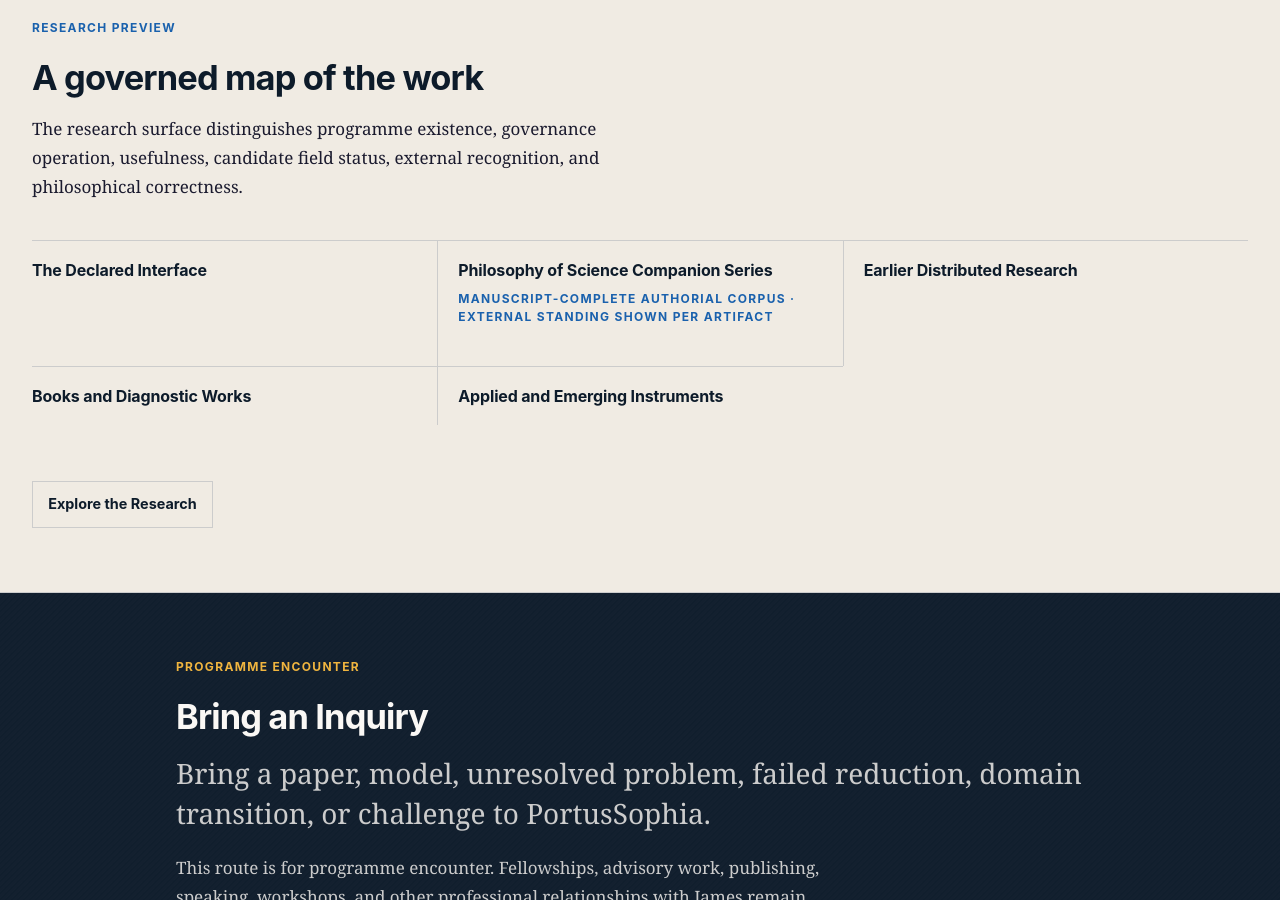
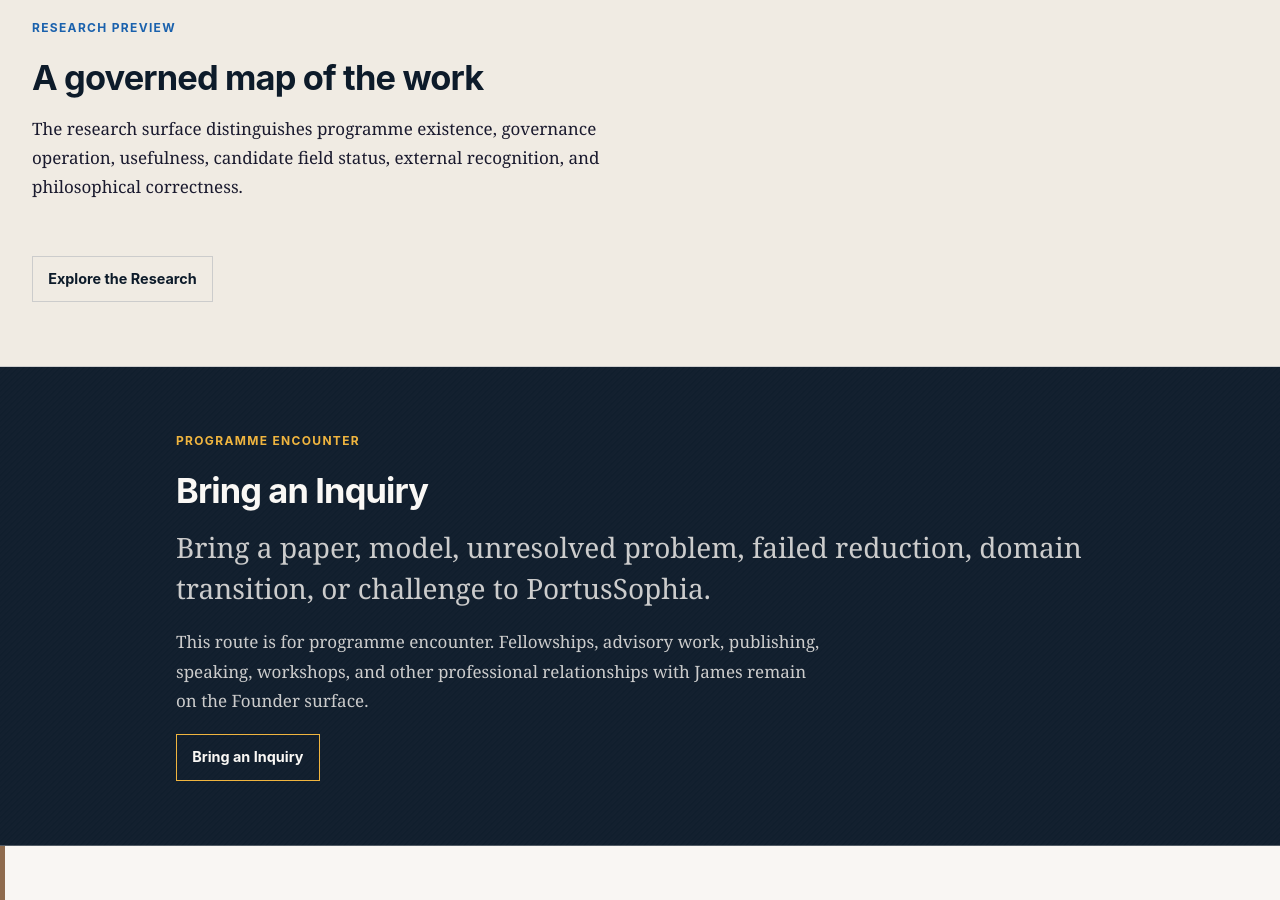
Before and after one commit to portussophia/portussophia-public, a Jekyll site: the page built from index.md, in a window 1280 px wide and 900 px high, scrolled down 2881 px. Built offline with Jekyll 4.4.1, drawn with Linux system fonts in a browser that asks for light colours.

Commit message:
Simplify research preview

```diff
--- a/index.md
+++ b/index.md
@@ -112,16 +112,6 @@ header_surface: dark
       <h2 id="research-title">A governed map of the work</h2>
       <p>The research surface distinguishes programme existence, governance operation, usefulness, candidate field status, external recognition, and philosophical correctness.</p>
     </div>
-    <ul class="research-family-list">
-      <li><h3>The Declared Interface</h3></li>
-      <li>
-        <h3>Philosophy of Science Companion Series</h3>
-        <p class="standing">Manuscript-complete authorial corpus · External standing shown per artifact</p>
-      </li>
-      <li><h3>Earlier Distributed Research</h3></li>
-      <li><h3>Books and Diagnostic Works</h3></li>
-      <li><h3>Applied and Emerging Instruments</h3></li>
-    </ul>
     <a class="button-link secondary" href="{{ '/research/' | relative_url }}">Explore the Research</a>
   </div>
 </section>
```
